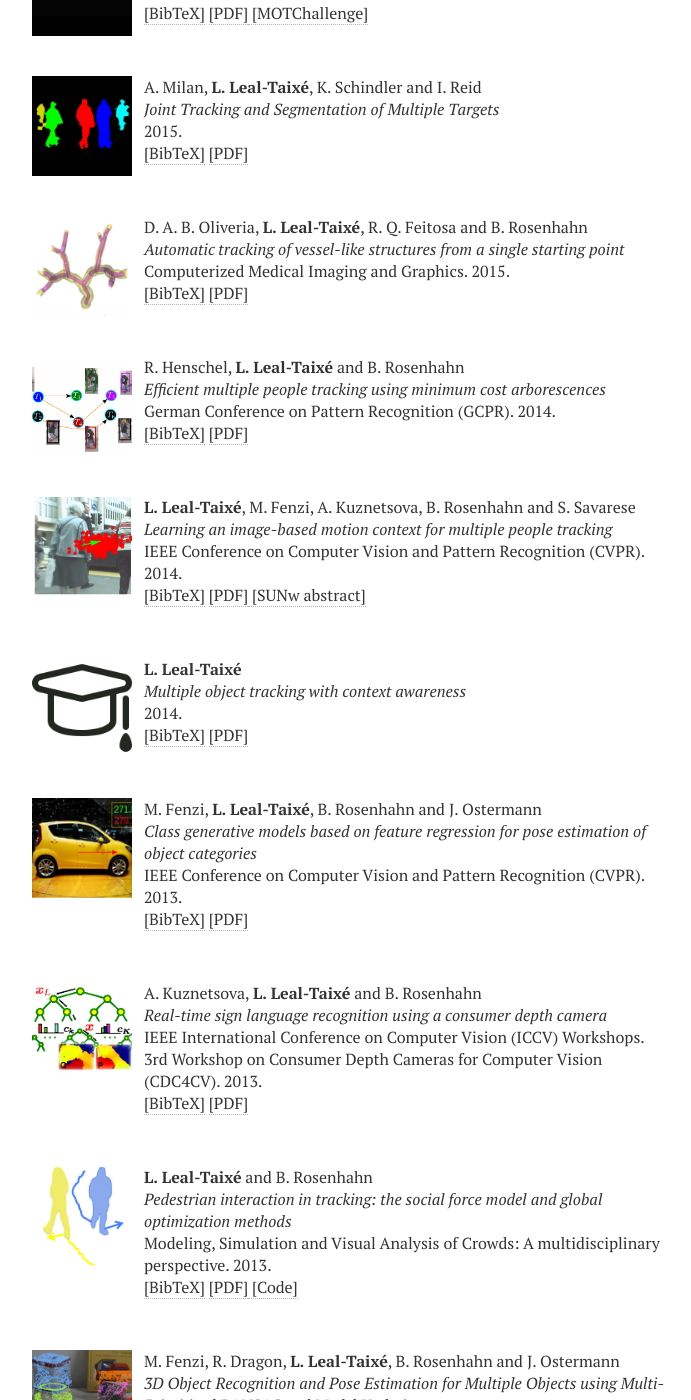
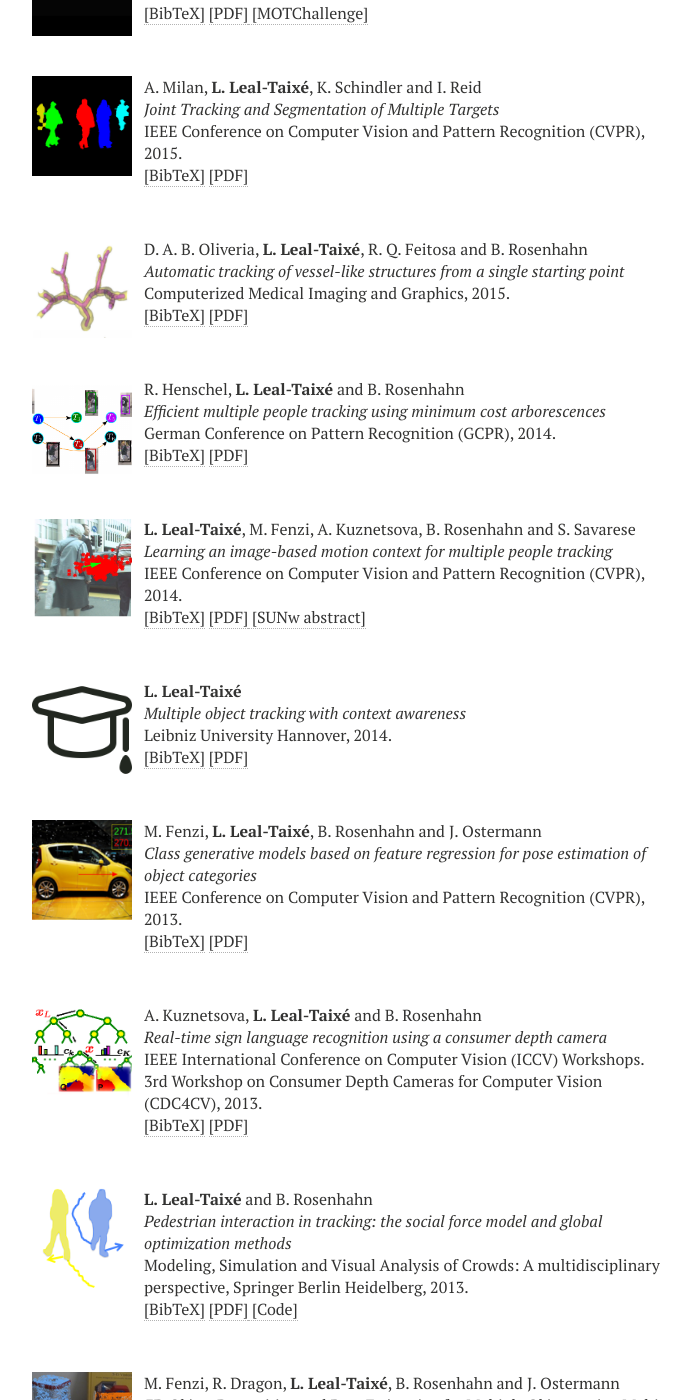
Before and after one commit to lealtaixe/lealtaixe.github.io, a Jekyll site: the page built from publications.md, in a window 1280 px wide and 1400 px high, scrolled down 1176 px. Shown: the whole window, without its empty margins (289-980 px from the left). Built offline with Jekyll 4.4.1, drawn with Linux system fonts in a browser that asks for light colours; nearby versions of some CDN libraries; some of the changed text lies outside the part shown.

Commit message:
pubs with journal and book published and schoool

```diff
--- a/_includes/_mypubs.html
+++ b/_includes/_mypubs.html
@@ -9,7 +9,9 @@
 <p>
 Sergi Caelles, Kevis-Kokitsi Maninis, Jordi Pont-Tuset, <strong> L. Leal-Taix&eacute;</strong>, Daniel Cremers and Luc Van Gool<br />
 <i>One-Shot Video Object Segmentation</i><br />
-arXiv:1611.05198.
+arXiv:1611.05198,
+
+
 2016.
 <br />
 
@@ -43,7 +45,9 @@ arXiv:1611.05198.
 <p>
 R. Henschel, <strong> L. Leal-Taix&eacute; </strong>, B. Rosenhahn and K. Schindler<br />
 <i>Tracking with multi-level features</i><br />
-arXiv:1607.07304.
+arXiv:1607.07304,
+
+
 2016.
 <br />
 
@@ -77,7 +81,9 @@ arXiv:1607.07304.
 <p>
 <strong>L. Leal-Taix&eacute;</strong>, C. Canton-Ferrer and K. Schindler<br />
 <i>Learning by tracking: siamese CNN for robust target association</i><br />
-IEEE Conference on Computer Vision and Pattern Recognition Workshops (CVPR). DeepVision: Deep Learning for Computer Vision..
+IEEE Conference on Computer Vision and Pattern Recognition Workshops (CVPR). DeepVision: Deep Learning for Computer Vision.,
+
+
 2016.
 <br />
 
@@ -111,7 +117,9 @@ IEEE Conference on Computer Vision and Pattern Recognition Workshops (CVPR). Dee
 <p>
 A. Milan, <strong>L. Leal-Taix&eacute;</strong>, I. Reid, S. Roth and K. Schindler<br />
 <i>MOT16: A benchmark for multi-object tracking</i><br />
-arXiv:1603.00831.
+arXiv:1603.00831,
+
+
 2016.
 <br />
 
@@ -145,7 +153,9 @@ arXiv:1603.00831.
 <p>
 M. Fenzi, <b>L. Leal-Taixe, J. Ostermann and T. Tuytelaars</b><br />
 <i>Continuous Pose Estimation with a Spatial Ensemble of Fisher Regressors</i><br />
-IEEE International Conference on Computer Vision (ICCV).
+IEEE International Conference on Computer Vision (ICCV),
+
+
 2015.
 <br />
 
@@ -179,7 +189,9 @@ IEEE International Conference on Computer Vision (ICCV).
 <p>
 M. Fenzi, <strong>L. Leal-Taix&eacute;</strong>, K. Schindler and B. Rosenhahn<br />
 <i>Pose Estimation of Object Categories in Videos Using Linear Programming</i><br />
-IEEE Winter Conference on Applications of Computer Vision (WACV).
+IEEE Winter Conference on Applications of Computer Vision (WACV),
+
+
 2015.
 <br />
 
@@ -213,7 +225,9 @@ IEEE Winter Conference on Applications of Computer Vision (WACV).
 <p>
 <strong>L. Leal-Taix&eacute;</strong>, A. Milan, I. Reid, S. Roth and K. Schindler<br />
 <i>MOTChallenge 2015: Towards a Benchmark for Multi-Target Tracking</i><br />
-arXiv:1504.01942.
+arXiv:1504.01942,
+
+
 2015.
 <br />
 
@@ -247,6 +261,8 @@ arXiv:1504.01942.
 <p>
 A. Milan, <strong>L. Leal-Taix&eacute;</strong>, K. Schindler and I. Reid<br />
 <i>Joint Tracking and Segmentation of Multiple Targets</i><br />
+IEEE Conference on Computer Vision and Pattern Recognition (CVPR),
+
 
 2015.
 <br />
@@ -262,6 +278,7 @@ A. Milan, <strong>L. Leal-Taix&eacute;</strong>, K. Schindler and I. Reid<br />
   author = {A. Milan and <strong>L. Leal-Taix&eacute;</strong> and K. Schindler and I. Reid},
   title = {Joint Tracking and Segmentation of Multiple Targets},
   booktitle = {CVPR},
+  journal = {IEEE Conference on Computer Vision and Pattern Recognition (CVPR)},
   year = {2015}
 }
 </pre>
@@ -281,7 +298,9 @@ A. Milan, <strong>L. Leal-Taix&eacute;</strong>, K. Schindler and I. Reid<br />
 <p>
 D. A. B. Oliveria, <strong>L. Leal-Taix&eacute;</strong>, R. Q. Feitosa and B. Rosenhahn<br />
 <i>Automatic tracking of vessel-like structures from a single starting point</i><br />
-Computerized Medical Imaging and Graphics.
+Computerized Medical Imaging and Graphics,
+
+
 2015.
 <br />
 
@@ -315,7 +334,9 @@ Computerized Medical Imaging and Graphics.
 <p>
 R. Henschel, <strong>L. Leal-Taix&eacute;</strong> and B. Rosenhahn<br />
 <i>Efficient multiple people tracking using minimum cost arborescences</i><br />
-German Conference on Pattern Recognition (GCPR).
+German Conference on Pattern Recognition (GCPR),
+
+
 2014.
 <br />
 
@@ -349,7 +370,9 @@ German Conference on Pattern Recognition (GCPR).
 <p>
 <strong>L. Leal-Taix&eacute;</strong>, M. Fenzi, A. Kuznetsova, B. Rosenhahn and S. Savarese<br />
 <i>Learning an image-based motion context for multiple people tracking</i><br />
-IEEE Conference on Computer Vision and Pattern Recognition (CVPR).
+IEEE Conference on Computer Vision and Pattern Recognition (CVPR),
+
+
 2014.
 <br />
 
@@ -384,6 +407,8 @@ IEEE Conference on Computer Vision and Pattern Recognition (CVPR).
 <strong>L. Leal-Taix&eacute;</strong><br />
 <i>Multiple object tracking with context awareness</i><br />
 
+
+Leibniz University Hannover,
 2014.
 <br />
 
@@ -417,7 +442,9 @@ IEEE Conference on Computer Vision and Pattern Recognition (CVPR).
 <p>
 M. Fenzi, <strong>L. Leal-Taix&eacute;</strong>, B. Rosenhahn and J. Ostermann<br />
 <i>Class generative models based on feature regression for pose estimation of object categories</i><br />
-IEEE Conference on Computer Vision and Pattern Recognition (CVPR).
+IEEE Conference on Computer Vision and Pattern Recognition (CVPR),
+
+
 2013.
 <br />
 
@@ -451,7 +478,9 @@ IEEE Conference on Computer Vision and Pattern Recognition (CVPR).
 <p>
 A. Kuznetsova, <strong>L. Leal-Taix&eacute;</strong> and B. Rosenhahn<br />
 <i>Real-time sign language recognition using a consumer depth camera</i><br />
-IEEE International Conference on Computer Vision (ICCV) Workshops. 3rd Workshop on Consumer Depth Cameras for Computer Vision (CDC4CV).
+IEEE International Conference on Computer Vision (ICCV) Workshops. 3rd Workshop on Consumer Depth Cameras for Computer Vision (CDC4CV),
+
+
 2013.
 <br />
 
@@ -485,7 +514,9 @@ IEEE International Conference on Computer Vision (ICCV) Workshops. 3rd Workshop
 <p>
 <strong>L. Leal-Taix&eacute;</strong> and B. Rosenhahn<br />
 <i>Pedestrian interaction in tracking: the social force model and global optimization methods</i><br />
-Modeling, Simulation and Visual Analysis of Crowds: A multidisciplinary perspective.
+Modeling, Simulation and Visual Analysis of Crowds: A multidisciplinary perspective,
+Springer Berlin Heidelberg,
+
 2013.
 <br />
 
@@ -520,7 +551,9 @@ Modeling, Simulation and Visual Analysis of Crowds: A multidisciplinary perspect
 <p>
 M. Fenzi, R. Dragon, <strong>L. Leal-Taix&eacute;</strong>, B. Rosenhahn and J. Ostermann<br />
 <i>3D Object Recognition and Pose Estimation for Multiple Objects using Multi-Prioritized RANSAC and Model Updating</i><br />
-German Conference on Pattern Recognition (GCPR).
+German Conference on Pattern Recognition (GCPR),
+
+
 2012.
 <br />
 
@@ -555,6 +588,8 @@ German Conference on Pattern Recognition (GCPR).
 F. Dellaert, J.-M. Frahm, M. Pollefeys, <strong>L. Leal-Taix&eacute;</strong> and B. Rosenhahn<br />
 <i>Outdoor and Large-Scale Real-World Scene Analysis</i><br />
 
+Springer Berlin Heidelberg,
+
 2012.
 <br />
 
@@ -588,7 +623,9 @@ F. Dellaert, J.-M. Frahm, M. Pollefeys, <strong>L. Leal-Taix&eacute;</strong> an
 <p>
 <strong>L. Leal-Taix&eacute;</strong>, G. Pons-Moll and B. Rosenhahn<br />
 <i>Branch-and-price global optimization for multi-view multi-target tracking</i><br />
-IEEE Conference on Computer Vision and Pattern Recognition (CVPR).
+IEEE Conference on Computer Vision and Pattern Recognition (CVPR),
+
+
 2012.
 <br />
 
@@ -622,7 +659,9 @@ IEEE Conference on Computer Vision and Pattern Recognition (CVPR).
 <p>
 <strong>L. Leal-Taix&eacute;</strong>, G. Pons-Moll and B. Rosenhahn<br />
 <i>Exploiting pedestrian interaction via global optimization and social behaviors</i><br />
-Outdoor and Large-Scale Real-World Scene Analysis.
+Outdoor and Large-Scale Real-World Scene Analysis,
+Springer Berlin Heidelberg,
+
 2012.
 <br />
 
@@ -658,7 +697,9 @@ Outdoor and Large-Scale Real-World Scene Analysis.
 <p>
 S. Maleschlijski, G. H. Sendra, A. Di Fino, <strong>L. Leal-Taix&eacute;</strong>, I. Thome, A. Terfort, N. Aldred, M. Grunze, A. S. Clare, B. Rosenhahn and A. Rosenhahn<br />
 <i>Three dimensional tracking of exploratory behavior of barnacle cyprids using stereoscopy</i><br />
-Biointerphases.
+Biointerphases,
+
+
 2012.
 <br />
 
@@ -692,7 +733,9 @@ Biointerphases.
 <p>
 G. Pons-Moll, <strong>L. Leal-Taix&eacute;</strong>, J. Gall and B. Rosenhahn<br />
 <i>Data-driven Manifolds for Outdoor Motion Capture</i><br />
-Outdoor and Large-Scale Real-World Scene Analysis.
+Outdoor and Large-Scale Real-World Scene Analysis,
+Springer Berlin Heidelberg,
+
 2012.
 <br />
 
@@ -727,7 +770,9 @@ Outdoor and Large-Scale Real-World Scene Analysis.
 <p>
 <strong>L. Leal-Taix&eacute;</strong>, M. Heydt, A. Rosenhahn and B. Rosenhahn<br />
 <i>Understanding what we cannot see: automatic analysis of 4D digital in-line holographic microscopy data</i><br />
-Video Processing and Computational Video.
+Video Processing and Computational Video,
+Springer Berlin Heidelberg,
+
 2011.
 <br />
 
@@ -762,7 +807,9 @@ Video Processing and Computational Video.
 <p>
 <strong>L. Leal-Taix&eacute;</strong>, G. Pons-Moll and B. Rosenhahn<br />
 <i>Everybody needs somebody: Modeling social and grouping behavior on a linear programming multiple people tracker</i><br />
-IEEE International Conference on Computer Vision (ICCV) Workshops. 1st Workshop on Modeling, Simulation and Visual Analysis of Large Crowds.
+IEEE International Conference on Computer Vision (ICCV) Workshops. 1st Workshop on Modeling, Simulation and Visual Analysis of Large Crowds,
+
+
 2011.
 <br />
 
@@ -796,7 +843,9 @@ IEEE International Conference on Computer Vision (ICCV) Workshops. 1st Workshop
 <p>
 S. Maleschlijski, <strong>L. Leal-Taix&eacute;</strong>, S. Weisse, A. Di Fino, N. Aldred, A. S. Clare, G. H. Sendra, B. Rosenhahn and A. Rosenhahn<br />
 <i>A stereoscopic approach for three dimensional tracking of marine biofouling microorganisms</i><br />
-Microscopic Image Analysis with Applications in Biology (MIAAB).
+Microscopic Image Analysis with Applications in Biology (MIAAB),
+
+
 2011.
 <br />
 
@@ -830,7 +879,9 @@ Microscopic Image Analysis with Applications in Biology (MIAAB).
 <p>
 G. Pons-Moll, <strong>L. Leal-Taix&eacute;</strong>, T. Truong and B. Rosenhahn<br />
 <i>Efficient and robust shape matching for model based human motion capture</i><br />
-German Conference on Pattern Recognition (GCPR).
+German Conference on Pattern Recognition (GCPR),
+
+
 2011.
 <br />
 
@@ -864,7 +915,9 @@ German Conference on Pattern Recognition (GCPR).
 <p>
 G. Pons-Moll, A. Baak, J. Gall, <strong>L. Leal-Taix&eacute;</strong>, M. Mueller, H.-P.Seidel and B. Rosenhahn<br />
 <i>Outdoor human motion capture using inverse kinematics and von Mises-Fisher sampling</i><br />
-IEEE International Conference on Computer Vision (ICCV).
+IEEE International Conference on Computer Vision (ICCV),
+
+
 2011.
 <br />
 
@@ -898,7 +951,9 @@ IEEE International Conference on Computer Vision (ICCV).
 <p>
 <strong>L. Leal-Taix&eacute;</strong>, M. Heydt, S. Weisse, A. Rosenhahn and B. Rosenhahn<br />
 <i>Classification of swimming microorganisms motion patterns in 4D digital in-line holography data</i><br />
-German Conference on Pattern Recognition (GCPR).
+German Conference on Pattern Recognition (GCPR),
+
+
 2010.
 <br />
 
@@ -932,7 +987,9 @@ German Conference on Pattern Recognition (GCPR).
 <p>
 <strong>L. Leal-Taix&eacute;</strong>, A. U. Coskun, B. Rosenhahn and D. Brooks<br />
 <i>Automatic segmentation of arteries in multi-stain histology images</i><br />
-World Congress on Medical Physics and Biomedical Engineering.
+World Congress on Medical Physics and Biomedical Engineering,
+
+
 2009.
 <br />
 
@@ -966,7 +1023,9 @@ World Congress on Medical Physics and Biomedical Engineering.
 <p>
 <strong>L. Leal-Taix&eacute;</strong>, M. Heydt, A. Rosenhahn and B. Rosenhahn<br />
 <i>Automatic tracking of swimming microorganisms in 4D digital in-line holography data</i><br />
-IEEE Workshops on Motion and Video Computing (WMVC).
+IEEE Workshops on Motion and Video Computing (WMVC),
+
+
 2009.
 <br />
 
```
Also changed, not shown: 1 other file.
